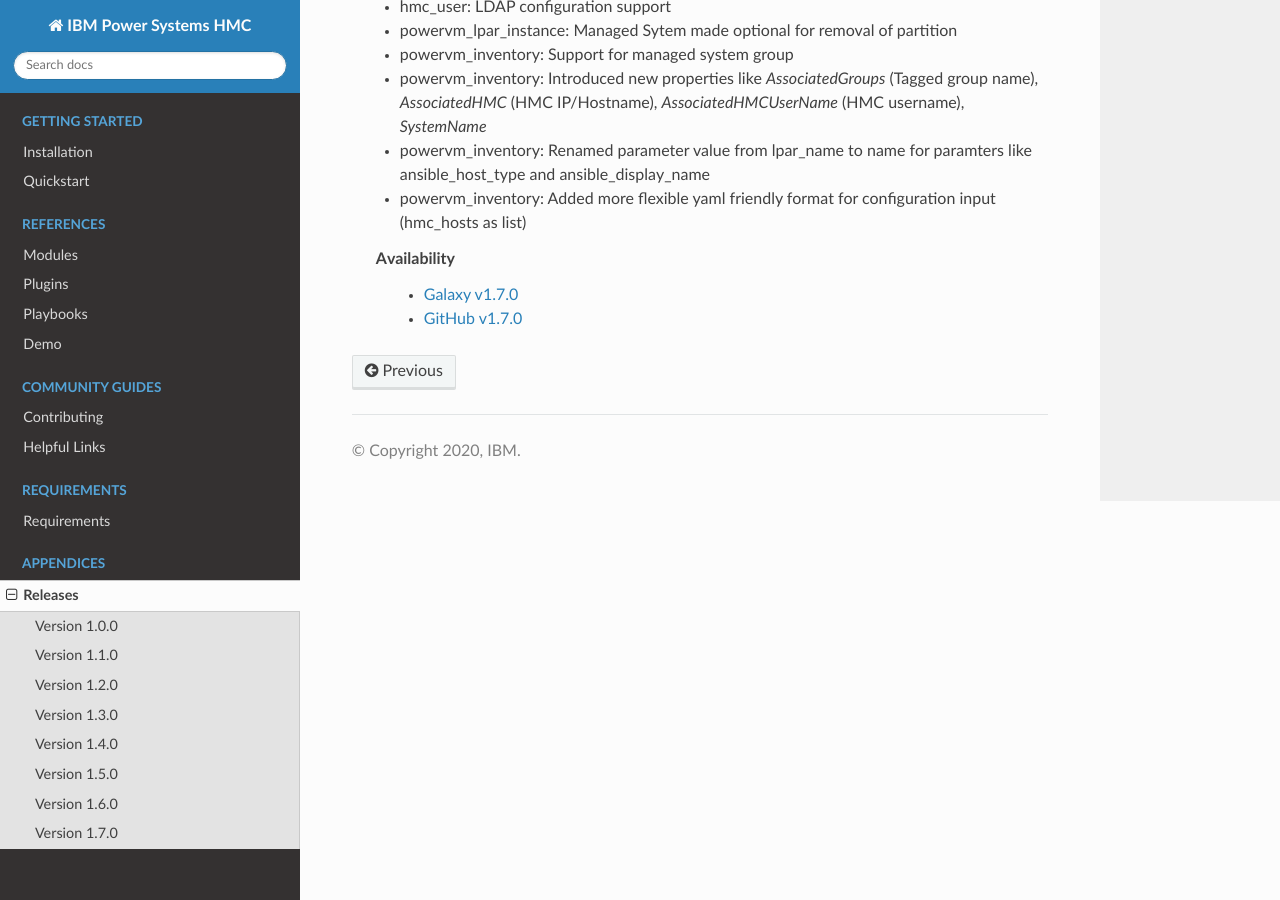
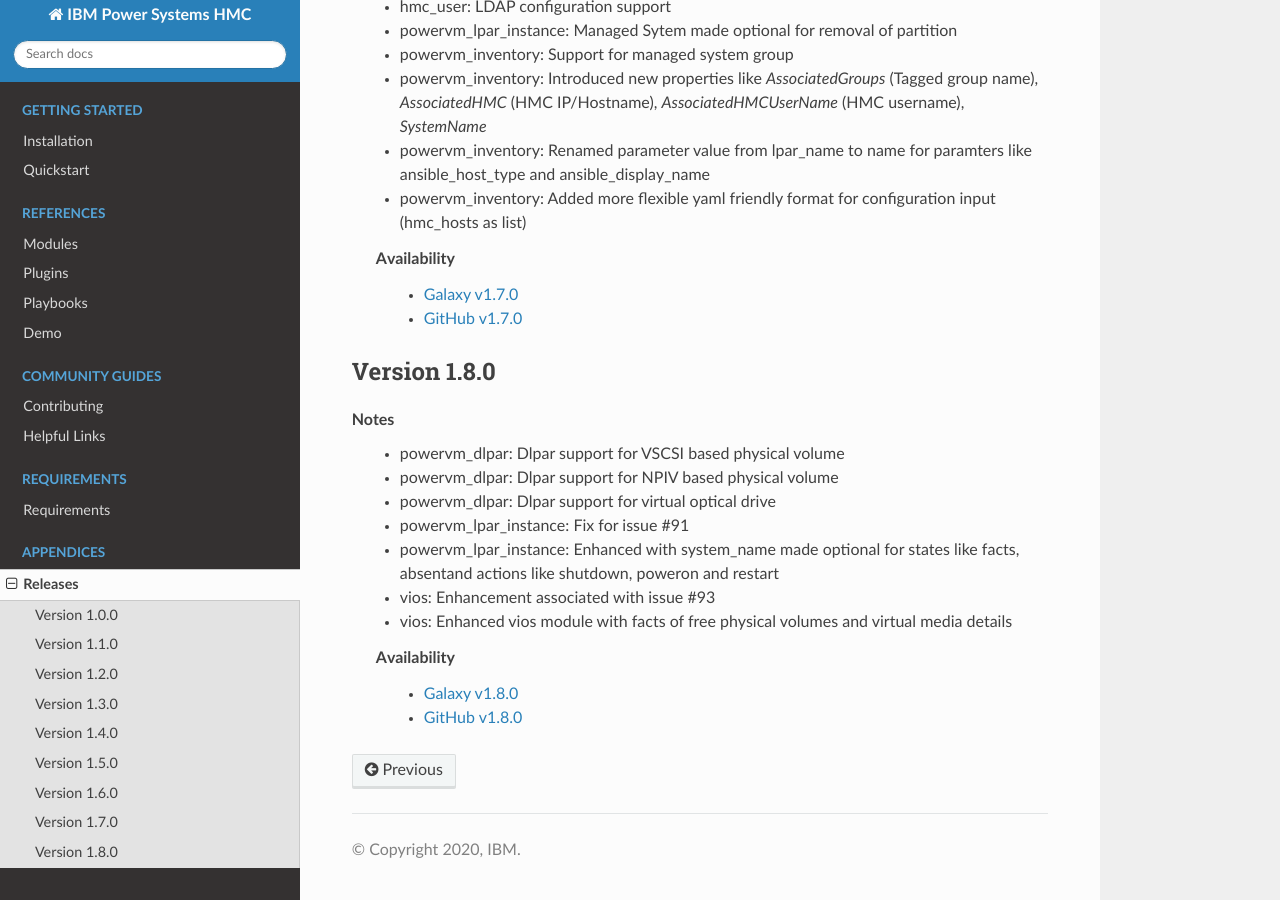
Before and after one commit to IBM/ansible-power-hmc, a Sphinx documentation site: the page built from docs/source/release_notes.rst, in a window 1280 px wide and 900 px high, scrolled down 2679 px. Built offline with Sphinx 7.4.7 and the Read the Docs theme 2.0.0, drawn with Linux system fonts in a browser that asks for light colours.

Commit message:
Updated the release note with v1.8.0 details

```diff
--- a/docs/source/release_notes.rst
+++ b/docs/source/release_notes.rst
@@ -167,3 +167,24 @@
 
 .. _GitHub v1.7.0:
    https://github.com/IBM/ansible-power-hmc/releases/download/v1.7.0/ibm-power_hmc-1.7.0.tar.gz
+
+Version 1.8.0
+-------------
+Notes
+  * powervm_dlpar: Dlpar support for VSCSI based physical volume
+  * powervm_dlpar: Dlpar support for NPIV based physical volume
+  * powervm_dlpar: Dlpar support for virtual optical drive
+  * powervm_lpar_instance: Fix for issue #91
+  * powervm_lpar_instance: Enhanced with system_name made optional for states like facts, absentand actions like shutdown, poweron and restart
+  * vios: Enhancement associated with issue #93
+  * vios: Enhanced vios module with facts of free physical volumes and virtual media details
+
+  Availability
+    * `Galaxy v1.8.0`_
+    * `GitHub v1.8.0`_
+
+.. _Galaxy v1.8.0:
+   https://galaxy.ansible.com/download/ibm-power_hmc-1.8.0.tar.gz
+
+.. _GitHub v1.8.0:
+   https://github.com/IBM/ansible-power-hmc/releases/download/v1.8.0/ibm-power_hmc-1.8.0.tar.gz
```
